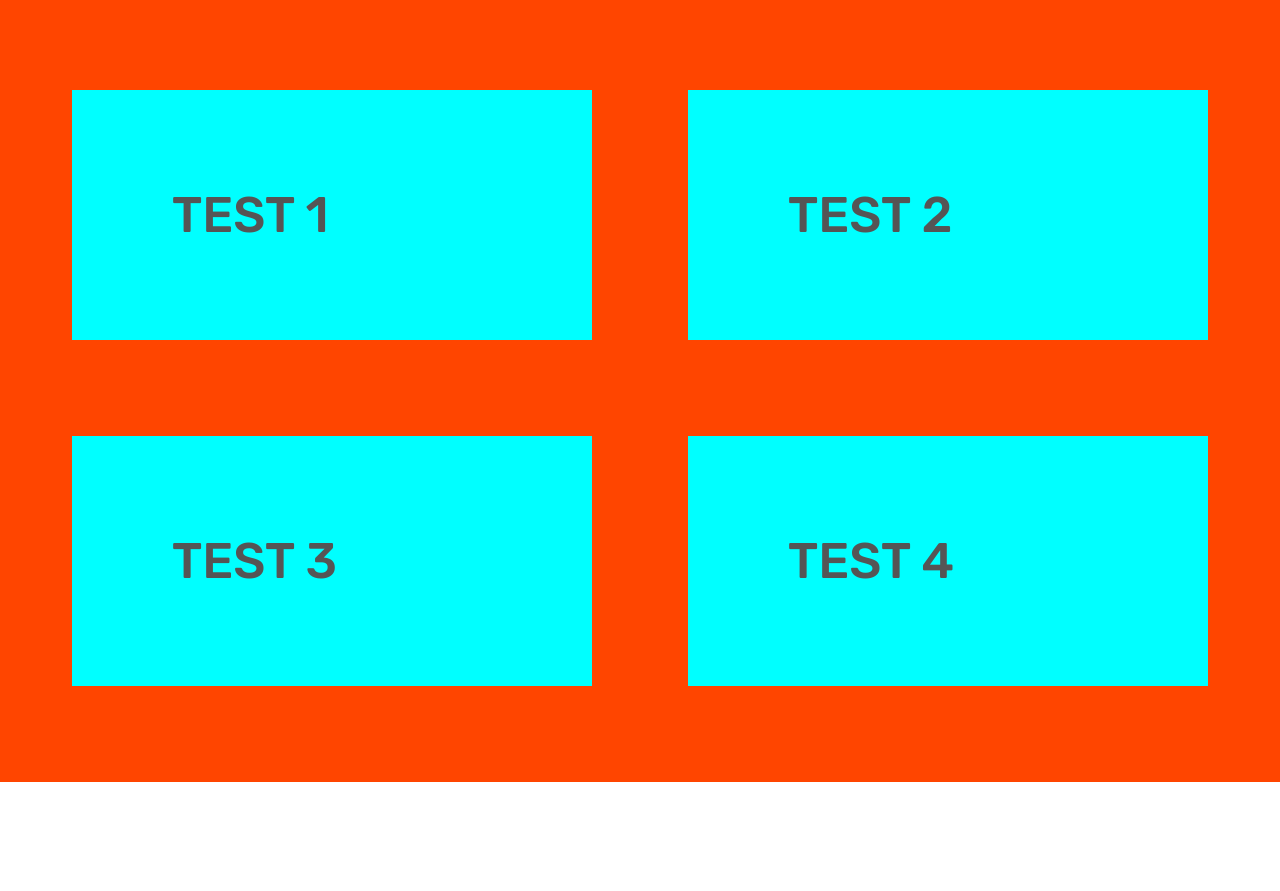
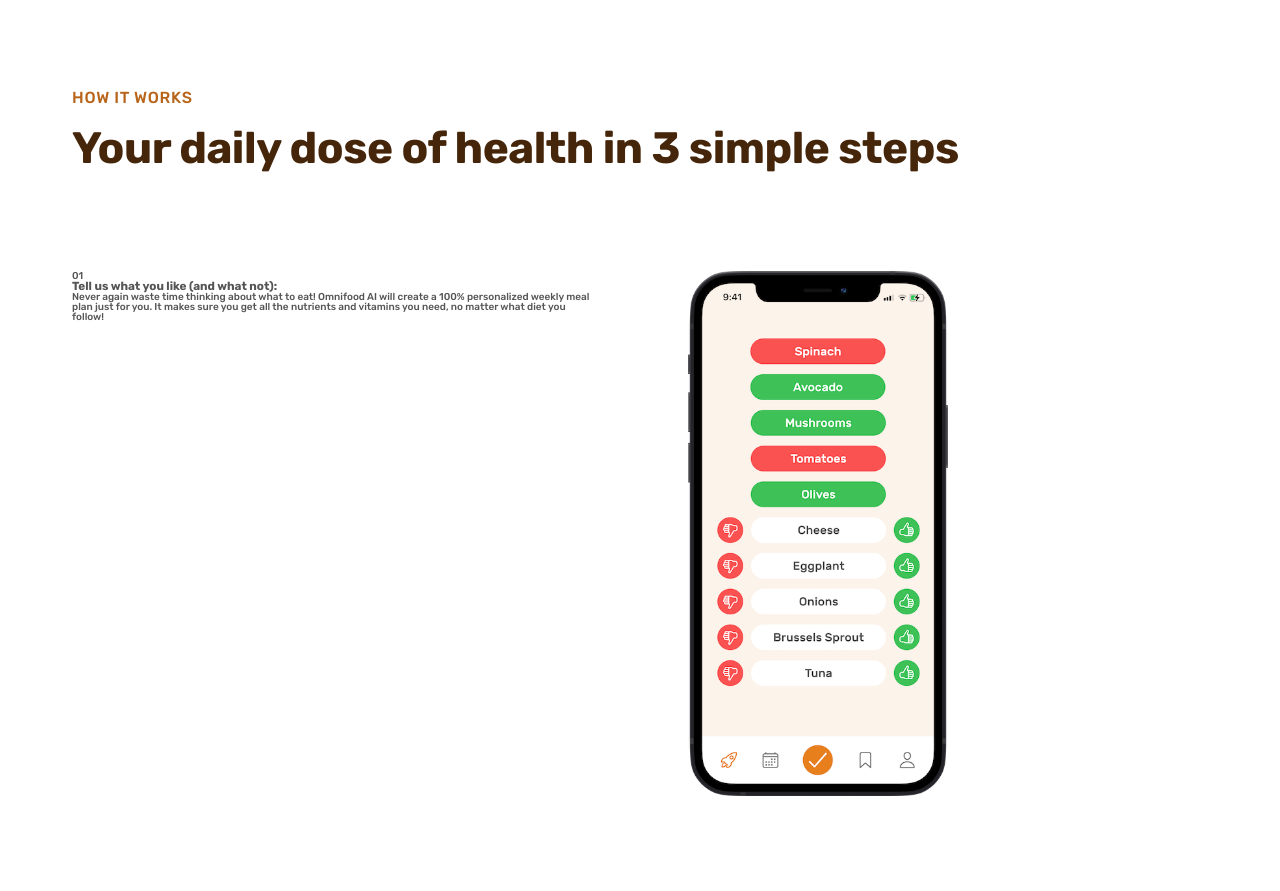
Before and after one commit to rjuliao/Omnifood-Desktop, a plain HTML site: page index.html in a window 1280 px wide. Shown: the part 760-1651 px from the top of the page. Before the commit the page ends 1542 px from the top, so only its background shows below. Drawn offline with Linux system fonts and the light colour scheme.

Commit message:
grid section part 1

```diff
--- a/css/style.css
+++ b/css/style.css
@@ -60,13 +60,34 @@ body {
        GENERAL STYLES
 *******************************/
 
+.heading-primary,
+.heading-secondary {
+  font-weight: 700;
+  color: #333;
+  color: #45260a;
+  letter-spacing: -0.5px;
+}
+
 .heading-primary {
   font-size: 5.2rem;
-  font-weight: 700;
   line-height: 1.05;
-  color: #333;
-  letter-spacing: -0.5px;
   margin-bottom: 3.2rem;
+}
+
+.heading-secondary {
+  font-size: 4.4rem;
+  line-height: 1.2;
+  margin-bottom: 9.6rem;
+}
+
+.subheading {
+  display: block;
+  font-size: 1.6rem;
+  font-weight: 500;
+  color: #b8651b;
+  text-transform: uppercase;
+  margin-bottom: 1.6rem;
+  letter-spacing: 0.75px;
 }
 
 .margin-rigth-sm {
@@ -109,6 +130,29 @@ body {
   /* border: 3px solid #fff; */
   /* Add border inside */
   box-shadow: inset 0 0 0 3px #fff;
+}
+
+.container {
+  max-width: 120rem;
+  padding: 0 3.2rem;
+  margin: 0 auto;
+}
+
+.grid {
+  display: grid;
+  gap: 9.6rem;
+}
+
+.grid--2_cols {
+  grid-template-columns: repeat(2, 1fr);
+}
+
+.grid--3_cols {
+  grid-template-columns: repeat(3, 1fr);
+}
+
+.grid--4_cols {
+  grid-template-columns: repeat(4, 1fr);
 }
 
 /*******************************
@@ -237,34 +281,8 @@ body {
 
 .section-how {
   padding: 9.6rem 0;
-  background-color: orangered;
 }
 
-.container {
-  max-width: 120rem;
-  padding: 0 3.2rem;
-  margin: 0 auto;
+.step-img {
+  width: 50%;
 }
-
-.grid {
-  display: grid;
-  gap: 9.6rem;
-}
-
-.grid--2_cols {
-  grid-template-columns: repeat(2, 1fr);
-}
-
-.grid--3_cols {
-  grid-template-columns: repeat(3, 1fr);
-}
-
-.grid--4_cols {
-  grid-template-columns: repeat(4, 1fr);
-}
-
-.section-how div div {
-  padding: 100px;
-  font-size: 5rem;
-  background-color: aqua;
-}
--- a/index.html
+++ b/index.html
@@ -68,11 +68,72 @@
       </section>
 
       <section class="section-how">
+        <div class="container">
+          <span class="subheading"> How it Works</span>
+          <h2 class="heading-secondary">
+            Your daily dose of health in 3 simple steps
+          </h2>
+        </div>
         <div class="container grid grid--2_cols">
-          <div>TEST 1</div>
-          <div>TEST 2</div>
-          <div>TEST 3</div>
-          <div>TEST 4</div>
+          <!-- STEP 01 -->
+          <div class="step-text-box">
+            <p class="step number">01</p>
+            <h3 class="heading-tertiary">
+              Tell us what you like (and what not):
+            </h3>
+            <p class="step-description">
+              Never again waste time thinking about what to eat! Omnifood AI
+              will create a 100% personalized weekly meal plan just for you. It
+              makes sure you get all the nutrients and vitamins you need, no
+              matter what diet you follow!
+            </p>
+          </div>
+          <div class="step-image-box">
+            <img
+              src="img/app/app-screen-1.png"
+              class="step-img"
+              alt="iPhone app preferences selection screen "
+            />
+          </div>
+
+          <!-- STEP 02 -->
+          <div class="step-image-box">
+            <img
+              src="img/app/app-screen-2.png"
+              class="step-img"
+              alt="iPhone app meal approving plan screen"
+            />
+          </div>
+          <div class="step-text-box">
+            <p class="step number">02</p>
+            <h3 class="heading-tertiary">Approve your weekly meal plan:</h3>
+            <p class="step-description">
+              Once per week, approve the meal plan generated for you by Omnifood
+              AI. You can change ingredients, swap entire meals, or even add
+              your own recipes.
+            </p>
+          </div>
+
+          <!-- STEP 03 -->
+
+
+          <div class="step-text-box">
+            <p class="step number">03</p>
+            <h3 class="heading-tertiary">Receive meals at convenient time:</h3>
+            <p class="step-description">
+              Best chefs in town will cook your selected meal every day, and we
+              will deliver it to your door whenever works best for you. You can
+              change delivery schedule and address daily!
+            </p>
+          </div>
+          <div class="step-image-box">
+            <img
+              src="img/app/app-screen-3.png"
+              class="step-img"
+              alt="iPhone app delivery screen "
+            />
+          </div>
+          </div>
         </div>
       </section>
     </main>
```
